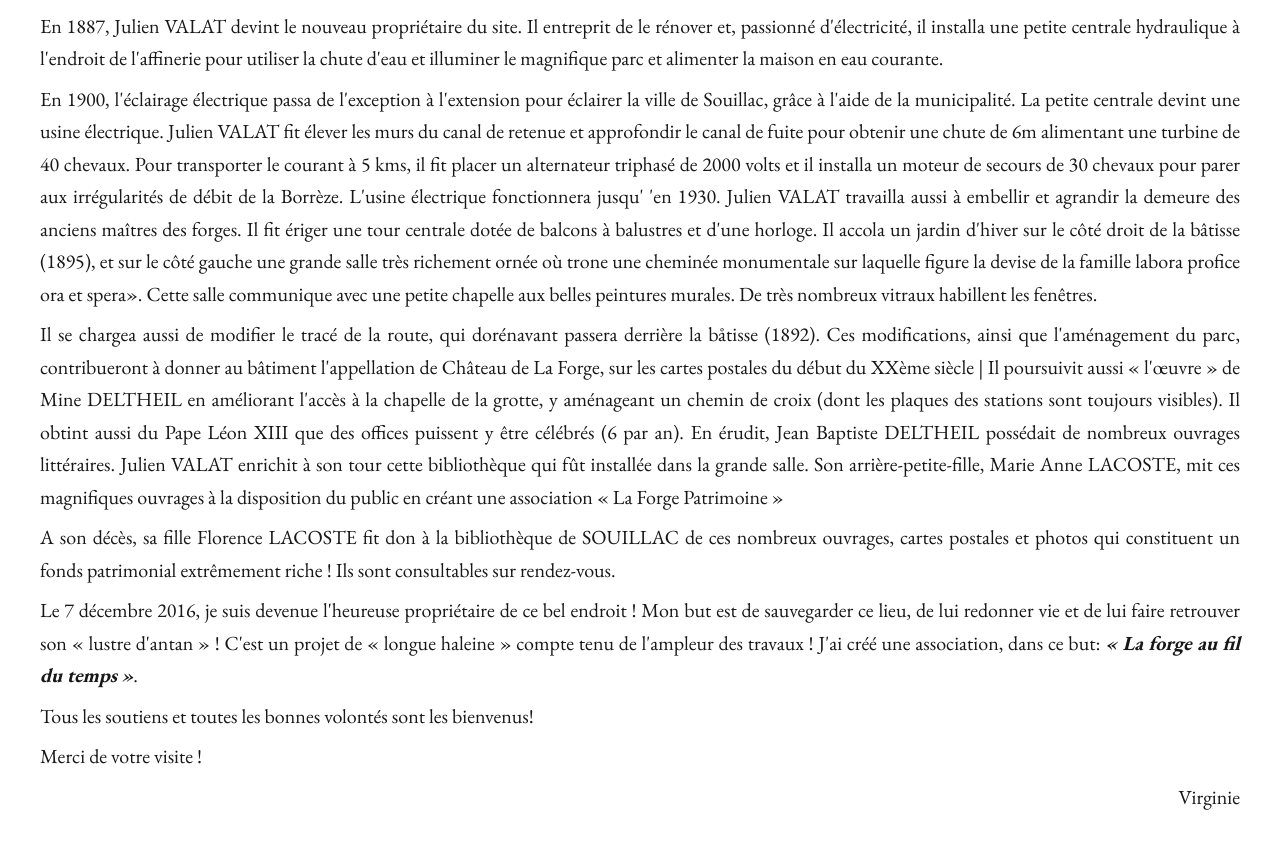
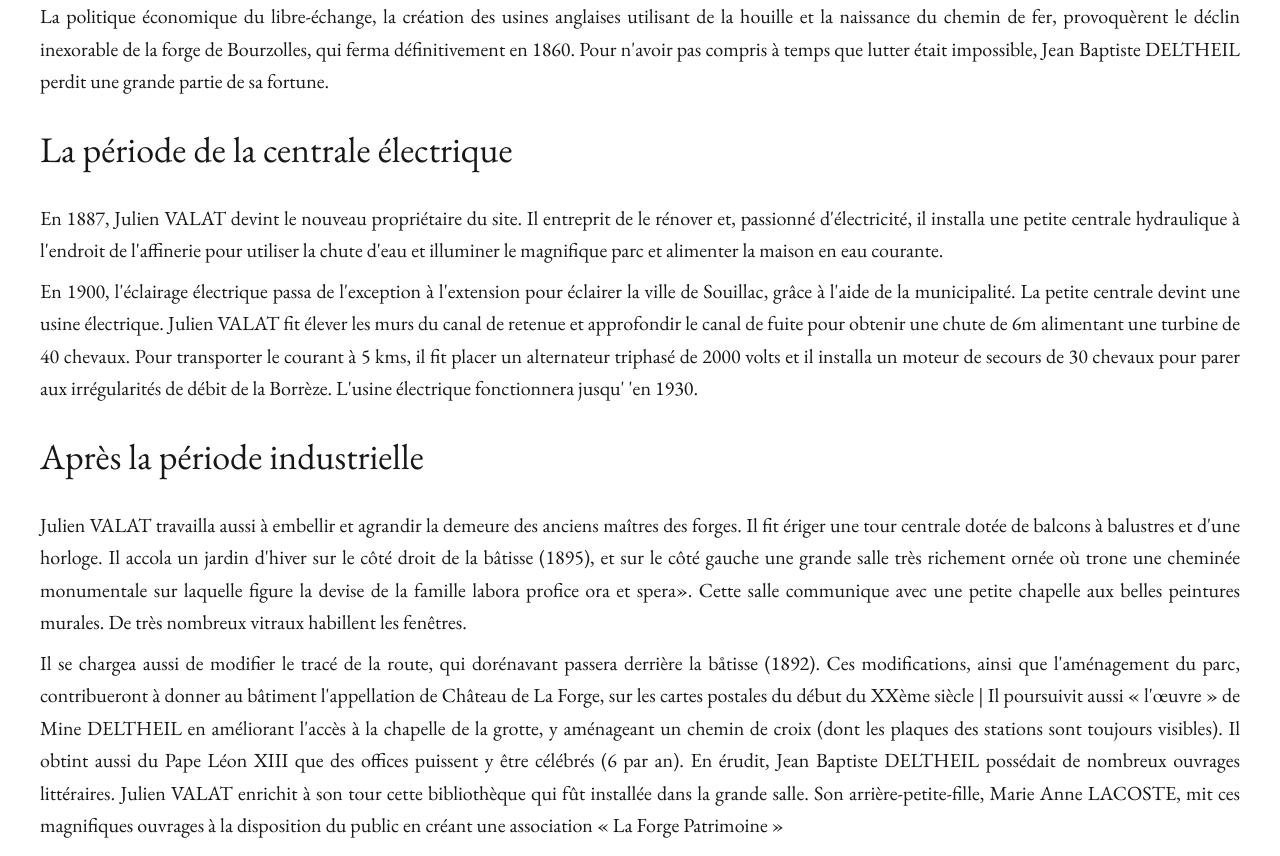
Before and after one commit to uburoiubu/forge-au-fil-du-temps, a Next.js app: page /histoire in a window 1280 px wide. Shown: the part 1940-2796 px from the top of the page. Built offline with nearby package versions, Linux system fonts and the light colour scheme.

Commit message:
content changes

```diff
--- a/app/histoire/page.tsx
+++ b/app/histoire/page.tsx
@@ -24,6 +24,9 @@ export default function HistoryPage() {
           s'installer à Bourzolles, où il fit bâtir son château au bord de la
           Borrèze.
         </p>
+        <h1 className="text-4xl text-center pt-6 pb-6 text-left">
+          La période des forges
+        </h1>
         <p>
           Les seigneurs DE COUSTIN, profitant des progrès de la sidérurgie,
           établirent une forge sur la rivière Borrèze, à l'emplacement d'un
@@ -116,6 +119,9 @@ export default function HistoryPage() {
           était impossible, Jean Baptiste DELTHEIL perdit une grande partie de
           sa fortune.
         </p>
+        <h1 className="text-4xl text-center pt-6 pb-6 text-left">
+          La période de la centrale électrique
+        </h1>
         <p>
           En 1887, Julien VALAT devint le nouveau propriétaire du site. Il
           entreprit de le rénover et, passionné d'électricité, il installa une
@@ -132,15 +138,20 @@ export default function HistoryPage() {
           Pour transporter le courant à 5 kms, il fit placer un alternateur
           triphasé de 2000 volts et il installa un moteur de secours de 30
           chevaux pour parer aux irrégularités de débit de la Borrèze. L'usine
-          électrique fonctionnera jusqu' 'en 1930. Julien VALAT travailla aussi
-          à embellir et agrandir la demeure des anciens maîtres des forges. Il
-          fit ériger une tour centrale dotée de balcons à balustres et d'une
-          horloge. Il accola un jardin d'hiver sur le côté droit de la bâtisse
-          (1895), et sur le côté gauche une grande salle très richement ornée où
-          trone une cheminée monumentale sur laquelle figure la devise de la
-          famille labora profice ora et spera». Cette salle communique avec une
-          petite chapelle aux belles peintures murales. De très nombreux vitraux
-          habillent les fenêtres.
+          électrique fonctionnera jusqu' 'en 1930.
+        </p>
+        <h1 className="text-4xl text-center pt-6 pb-6 text-left">
+          Après la période industrielle
+        </h1>
+        <p>
+          Julien VALAT travailla aussi à embellir et agrandir la demeure des
+          anciens maîtres des forges. Il fit ériger une tour centrale dotée de
+          balcons à balustres et d'une horloge. Il accola un jardin d'hiver sur
+          le côté droit de la bâtisse (1895), et sur le côté gauche une grande
+          salle très richement ornée où trone une cheminée monumentale sur
+          laquelle figure la devise de la famille labora profice ora et spera».
+          Cette salle communique avec une petite chapelle aux belles peintures
+          murales. De très nombreux vitraux habillent les fenêtres.
         </p>
         <p>
           Il se chargea aussi de modifier le tracé de la route, qui dorénavant
@@ -164,6 +175,9 @@ export default function HistoryPage() {
           constituent un fonds patrimonial extrêmement riche ! Ils sont
           consultables sur rendez-vous.
         </p>
+         <h1 className="text-4xl text-center pt-6 pb-6 text-left">
+          La Forge aujourd'hui. Création de l'association
+        </h1>
         <p>
           Le 7 décembre 2016, je suis devenue l'heureuse propriétaire de ce bel
           endroit ! Mon but est de sauvegarder ce lieu, de lui redonner vie et
@@ -182,24 +196,50 @@ export default function HistoryPage() {
         <p className="text-right">Virginie</p>
       </div>
       <section className="mt-12 px-10">
-        <h2 className="text-3xl font-semibold mb-6 text-center">À découvrir aussi</h2>
+        <h2 className="text-3xl font-semibold mb-6 text-center">
+          À découvrir aussi
+        </h2>
         <div className="grid grid-cols-1 md:grid-cols-2 gap-6">
-          <Link href="/histoire/usine" className="group block rounded-lg overflow-hidden border border-neutral-200 dark:border-neutral-800 hover:shadow-md transition">
+          <Link
+            href="/histoire/usine"
+            className="group block rounded-lg overflow-hidden border border-neutral-200 dark:border-neutral-800 hover:shadow-md transition"
+          >
             <div className="relative h-48">
-              <Image src="/images/usine.jpg" alt="Usine électrique" fill className="object-cover transition-transform group-hover:scale-105" />
+              <Image
+                src="/images/usine.jpg"
+                alt="Usine électrique"
+                fill
+                className="object-cover transition-transform group-hover:scale-105"
+              />
             </div>
             <div className="p-4">
-              <h3 className="text-xl font-semibold">L'usine électrique Sainte Thérèse à La Forge (Souillac)</h3>
-              <p className="text-base mt-1">Découvrez l'histoire de l'usine électrique.</p>
+              <h3 className="text-xl font-semibold">
+                L'usine électrique Sainte Thérèse à La Forge (Souillac)
+              </h3>
+              <p className="text-base mt-1">
+                Découvrez l'histoire de l'usine électrique.
+              </p>
             </div>
           </Link>
-          <Link href="/histoire/rocafort" className="group block rounded-lg overflow-hidden border border-neutral-200 dark:border-neutral-800 hover:shadow-md transition">
+          <Link
+            href="/histoire/rocafort"
+            className="group block rounded-lg overflow-hidden border border-neutral-200 dark:border-neutral-800 hover:shadow-md transition"
+          >
             <div className="relative h-48">
-              <Image src="/images/tour-roquefort.jpg" alt="Tour du château" fill className="object-cover transition-transform group-hover:scale-105" />
+              <Image
+                src="/images/tour-roquefort.jpg"
+                alt="Tour du château"
+                fill
+                className="object-cover transition-transform group-hover:scale-105"
+              />
             </div>
             <div className="p-4">
-              <h3 className="text-xl font-semibold">La tour Rocafort de Bourzolles</h3>
-              <p className="text-base mt-1">Explorez la tour et son histoire.</p>
+              <h3 className="text-xl font-semibold">
+                La tour Rocafort de Bourzolles
+              </h3>
+              <p className="text-base mt-1">
+                Explorez la tour et son histoire.
+              </p>
             </div>
           </Link>
         </div>
--- a/app/page.tsx
+++ b/app/page.tsx
@@ -14,8 +14,8 @@ export default function Home() {
         </div>
 
         <h1 className="max-w-4xl px-4 text-4xl md:text-4xl">
-          <b>La Forge au fil du temps</b> est une association dont le but est de
-          valoriser et d'animer l’ancienne forge de Bourzolles à Souillac.
+          <b>La Forge au fil du temps</b> est une association dont le but est de sauvegarder, de
+          valoriser et d'animer le site des anciennes Forges de Bourzolles à Souillac.
         </h1>
       </main>
     </div>
```
Lines whose indentation alone changed are shown as unchanged.
